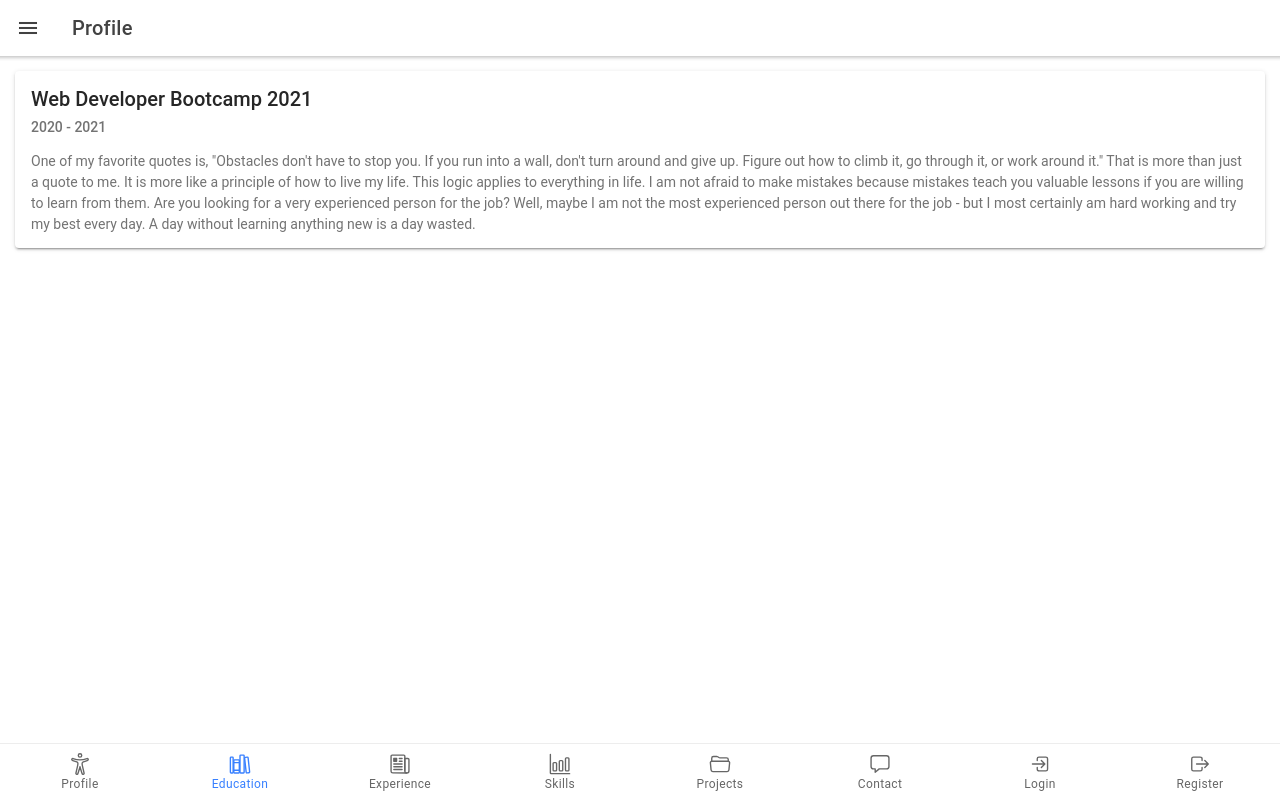
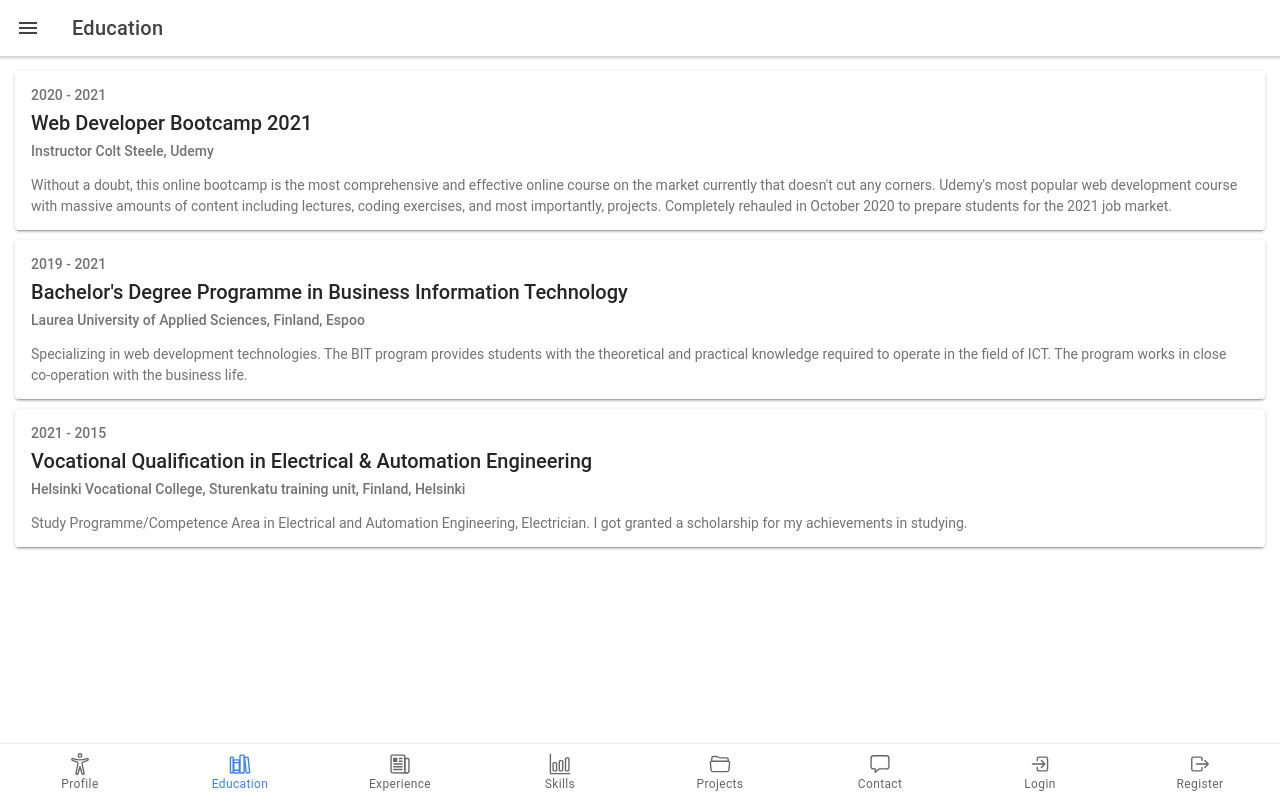
Before and after one commit to Cavendishh/CV-Mobile-App-Project, a React (Create React App) app: page /education in a window 1280 px wide. Built offline with nearby package versions, Linux system fonts and the light colour scheme.

Commit message:
Experience frame done

```diff
--- a/src/pages/Education/Education.tsx
+++ b/src/pages/Education/Education.tsx
@@ -4,11 +4,7 @@ import {
   IonPage,
   IonTitle,
   IonToolbar,
-  IonText,
   IonGrid,
-  IonRow,
-  IonCol,
-  IonImg,
   IonCardContent,
   IonCard,
   IonCardHeader,
@@ -27,29 +23,71 @@ const Education = () => {
         <IonHeader>
           <IonToolbar>
             <MenuButton />
-            <IonTitle>Profile</IonTitle>
+            <IonTitle>Education</IonTitle>
           </IonToolbar>
         </IonHeader>
         <IonContent>
           <IonGrid>
             <IonCard>
               <IonCardHeader>
-                {/* <IonImg src={profileImg}></IonImg> */}
-                <IonCardTitle>Web Developer Bootcamp 2021</IonCardTitle>
-                <IonCardSubtitle>2020 - 2021</IonCardSubtitle>
+                <IonCardSubtitle className='cardYear'>
+                  2020 - 2021
+                </IonCardSubtitle>
+                <IonCardTitle className='cardTitle'>
+                  Web Developer Bootcamp 2021
+                </IonCardTitle>
+                <IonCardSubtitle className='cardSub'>
+                  Instructor Colt Steele, Udemy
+                </IonCardSubtitle>
               </IonCardHeader>
               <IonCardContent>
-                One of my favorite quotes is, "Obstacles don't have to stop you.
-                If you run into a wall, don't turn around and give up. Figure
-                out how to climb it, go through it, or work around it." That is
-                more than just a quote to me. It is more like a principle of how
-                to live my life. This logic applies to everything in life. I am
-                not afraid to make mistakes because mistakes teach you valuable
-                lessons if you are willing to learn from them. Are you looking
-                for a very experienced person for the job? Well, maybe I am not
-                the most experienced person out there for the job - but I most
-                certainly am hard working and try my best every day. A day
-                without learning anything new is a day wasted.
+                Without a doubt, this online bootcamp is the most comprehensive
+                and effective online course on the market currently that doesn't
+                cut any corners. Udemy's most popular web development course
+                with massive amounts of content including lectures, coding
+                exercises, and most importantly, projects. Completely rehauled
+                in October 2020 to prepare students for the 2021 job market.
+              </IonCardContent>
+            </IonCard>
+
+            <IonCard>
+              <IonCardHeader className='cardTitle'>
+                <IonCardSubtitle className='cardYear'>
+                  2019 - 2021
+                </IonCardSubtitle>
+                <IonCardTitle>
+                  Bachelor's Degree Programme in Business Information Technology
+                </IonCardTitle>
+                <IonCardSubtitle className='cardSub'>
+                  Laurea University of Applied Sciences, Finland, Espoo
+                </IonCardSubtitle>
+              </IonCardHeader>
+              <IonCardContent>
+                Specializing in web development technologies. The BIT program
+                provides students with the theoretical and practical knowledge
+                required to operate in the field of ICT. The program works in
+                close co-operation with the business life.
+              </IonCardContent>
+            </IonCard>
+
+            <IonCard>
+              <IonCardHeader>
+                <IonCardSubtitle className='cardYear'>
+                  2021 - 2015
+                </IonCardSubtitle>
+                <IonCardTitle className='cardTitle'>
+                  Vocational Qualification in Electrical &#38; Automation
+                  Engineering
+                </IonCardTitle>
+                <IonCardSubtitle className='cardSub'>
+                  Helsinki Vocational College, Sturenkatu training unit,
+                  Finland, Helsinki
+                </IonCardSubtitle>
+              </IonCardHeader>
+              <IonCardContent>
+                Study Programme/Competence Area in Electrical and Automation
+                Engineering, Electrician. I got granted a scholarship for my
+                achievements in studying.
               </IonCardContent>
             </IonCard>
           </IonGrid>
--- a/src/pages/Experience/Experience.tsx
+++ b/src/pages/Experience/Experience.tsx
@@ -4,10 +4,14 @@ import {
   IonPage,
   IonTitle,
   IonToolbar,
-  IonText,
   IonGrid,
-  IonRow,
-  IonCol,
+  IonCardContent,
+  IonCard,
+  IonCardHeader,
+  IonCardTitle,
+  IonCardSubtitle,
+  IonList,
+  IonItem,
 } from '@ionic/react'
 import './Experience.css'
 import Menu from '../../components/Menu/Menu'
@@ -26,7 +30,140 @@ const Experience = () => {
         </IonHeader>
         <IonContent>
           <IonGrid>
-            <IonText>. . .</IonText>
+            <IonCard>
+              <IonCardHeader>
+                <IonCardSubtitle className='cardYear'>
+                  2021 -&#62;
+                </IonCardSubtitle>
+                <IonCardTitle className='cardTitle'>
+                  Junior Software Engineer
+                </IonCardTitle>
+                <IonCardSubtitle className='cardSub'>
+                  Workfellow, Finland
+                </IonCardSubtitle>
+              </IonCardHeader>
+              <IonCardContent>
+                <IonList>
+                  <IonItem>
+                    - Development as a Fullstack engineer using modern
+                    technologies
+                  </IonItem>
+                  <IonItem>- Working with Microsoft ecosystem (Azure)</IonItem>
+                  <IonItem>- Setting up development pipelines</IonItem>
+                </IonList>
+              </IonCardContent>
+            </IonCard>
+
+            <IonCard>
+              <IonCardHeader>
+                <IonCardSubtitle className='cardYear'>
+                  2018 - 2019
+                </IonCardSubtitle>
+                <IonCardTitle className='cardTitle'>Electrician</IonCardTitle>
+                <IonCardSubtitle className='cardSub'>
+                  Finavia Oyj, Finland, Helsinki-Vantaa airport
+                </IonCardSubtitle>
+              </IonCardHeader>
+              <IonCardContent>
+                <IonList>
+                  <IonItem>
+                    - Installation, cabling, maintenance, troubleshooting, and
+                    commissioning of different IT-appliances
+                  </IonItem>
+                  <IonItem>
+                    - Executing and/or leading many different sized projects
+                  </IonItem>
+                  <IonItem>
+                    - Maintenance, troubleshooting, commissioning, and
+                    electrical installations related mostly towards industrial
+                    electricitys
+                  </IonItem>
+                  <IonItem>
+                    - Working on high voltage circuits and appliances located at
+                    runway and apron areas
+                  </IonItem>
+                  <IonItem>- Annual and monthly inspections</IonItem>
+                  <IonItem>
+                    - I was part of the Ground Power Systems Team at Aviation
+                    Electricity
+                  </IonItem>
+                </IonList>
+              </IonCardContent>
+            </IonCard>
+
+            <IonCard>
+              <IonCardHeader>
+                <IonCardSubtitle className='cardYear'>
+                  2018 - 2019
+                </IonCardSubtitle>
+                <IonCardTitle className='cardTitle'>Electrician</IonCardTitle>
+                <IonCardSubtitle className='cardSub'>
+                  Finavia Oyj, Finland, Helsinki-Vantaa airport
+                </IonCardSubtitle>
+              </IonCardHeader>
+              <IonCardContent>
+                <IonList>
+                  <IonItem>- Speaking and performing at conventions</IonItem>
+                  <IonItem>
+                    - Teaching English to people all the way from 5 to 30 years
+                    old
+                  </IonItem>
+                  <IonItem>- Private teaching and tutoring</IonItem>
+                </IonList>
+              </IonCardContent>
+            </IonCard>
+
+            <IonCard>
+              <IonCardHeader>
+                <IonCardSubtitle className='cardYear'>
+                  2018 - 2019
+                </IonCardSubtitle>
+                <IonCardTitle className='cardTitle'>Electrician</IonCardTitle>
+                <IonCardSubtitle className='cardSub'>
+                  Finavia Oyj, Finland, Helsinki-Vantaa airport
+                </IonCardSubtitle>
+              </IonCardHeader>
+              <IonCardContent>
+                <IonList>
+                  <IonItem>
+                    - Very diverse tasks related to industrial and airport
+                    electricity
+                  </IonItem>
+                  <IonItem>
+                    - Troubleshooting and maintenance of high voltage circuits
+                    and appliances located at runway and apron areas
+                  </IonItem>
+                  <IonItem>- Working in many different projects</IonItem>
+                  <IonItem>
+                    - I was part of the Airfield Lighting Team at Aviation
+                    Electricity
+                  </IonItem>
+                </IonList>
+              </IonCardContent>
+            </IonCard>
+
+            <IonCard>
+              <IonCardHeader>
+                <IonCardSubtitle className='cardYear'>
+                  2020 - 2021
+                </IonCardSubtitle>
+                <IonCardTitle className='cardTitle'>Jenkins ry</IonCardTitle>
+                <IonCardSubtitle className='cardSub'>
+                  Business Information Technology Student Association of Laurea
+                </IonCardSubtitle>
+              </IonCardHeader>
+              <IonCardContent>
+                <IonItem>
+                  Member of the board. I am in charge of company relations. We
+                  work closely with Laurea BIT-students, different schools, and
+                  many companies. I help companies find students for open job
+                  positions.; opening a dialogue between companies, students,
+                  and schools; arranging excursions to IT-companies like
+                  Frantic, CGI &#38; etc.; and doing sponsorships with companies
+                  that benefit both parties.
+                </IonItem>
+              </IonCardContent>
+            </IonCard>
           </IonGrid>
         </IonContent>
       </IonPage>
```
